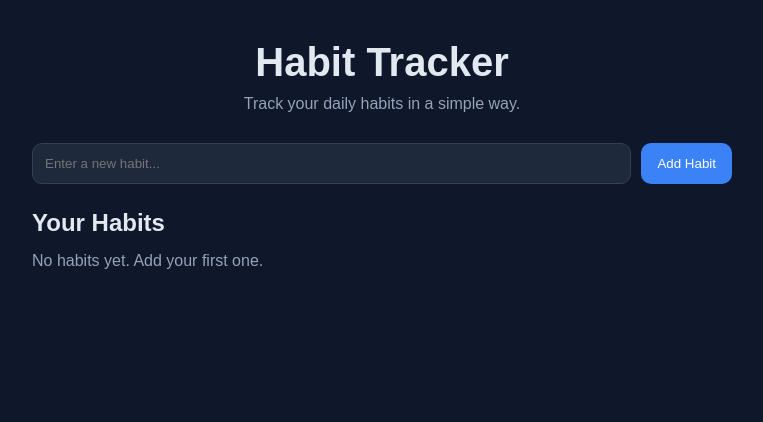
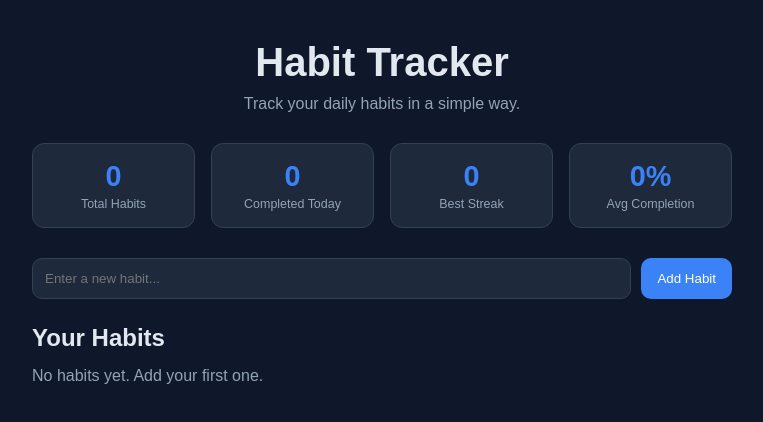
Before and after one commit to ShaharKoza/habit-tracker, a React (Vite) app: page / in a window 1280 px wide. Shown: the top 422 px of the page, without its empty margins (258-1021 px from the left). Built offline with nearby package versions, Linux system fonts and the light colour scheme.

Commit message:
Add dashboard stats section with 4 summary cards

```diff
--- a/src/App.jsx
+++ b/src/App.jsx
@@ -79,12 +79,39 @@ function App() {
     )
   }
 
+  const today = getToday()
+  const completedToday = habits.filter((h) => h.completedDates.includes(today)).length
+  const bestStreak = habits.length > 0 ? Math.max(...habits.map((h) => getStreak(h.completedDates))) : 0
+  const avgRate =
+    habits.length > 0
+      ? Math.round(habits.reduce((sum, h) => sum + getCompletionRate(h.completedDates, h.createdAt), 0) / habits.length)
+      : 0
+
   return (
     <div className="app">
       <header className="header">
         <h1>Habit Tracker</h1>
         <p>Track your daily habits in a simple way.</p>
       </header>
+
+      <div className="dashboard">
+        <div className="stat-card">
+          <span className="stat-value">{habits.length}</span>
+          <span className="stat-label">Total Habits</span>
+        </div>
+        <div className="stat-card">
+          <span className="stat-value">{completedToday}</span>
+          <span className="stat-label">Completed Today</span>
+        </div>
+        <div className="stat-card">
+          <span className="stat-value">{bestStreak}</span>
+          <span className="stat-label">Best Streak</span>
+        </div>
+        <div className="stat-card">
+          <span className="stat-value">{avgRate}%</span>
+          <span className="stat-label">Avg Completion</span>
+        </div>
+      </div>
 
       <main className="container">
         <form className="habit-form" onSubmit={handleAddHabit}>
@@ -104,7 +131,7 @@ function App() {
             <p className="empty-message">No habits yet. Add your first one.</p>
           ) : (
             habits.map((habit) => {
-              const doneToday = habit.completedDates.includes(getToday())
+              const doneToday = habit.completedDates.includes(today)
               const streak = getStreak(habit.completedDates)
               const rate = getCompletionRate(habit.completedDates, habit.createdAt)
 
--- a/src/index.css
+++ b/src/index.css
@@ -97,3 +97,37 @@ body {
   background: #ef4444;
   color: white;
 }
+
+.dashboard {
+  display: flex;
+  justify-content: center;
+  gap: 16px;
+  flex-wrap: wrap;
+  max-width: 700px;
+  margin: 0 auto 30px;
+}
+
+.stat-card {
+  display: flex;
+  flex-direction: column;
+  align-items: center;
+  background: #1e293b;
+  border: 1px solid #334155;
+  border-radius: 12px;
+  padding: 16px 24px;
+  min-width: 130px;
+  flex: 1;
+}
+
+.stat-value {
+  font-size: 1.8rem;
+  font-weight: bold;
+  color: #3b82f6;
+}
+
+.stat-label {
+  font-size: 0.78rem;
+  color: #94a3b8;
+  margin-top: 4px;
+  text-align: center;
+}
```
